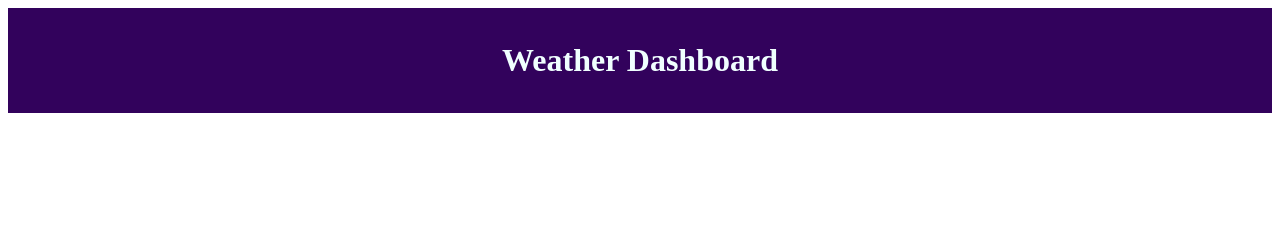
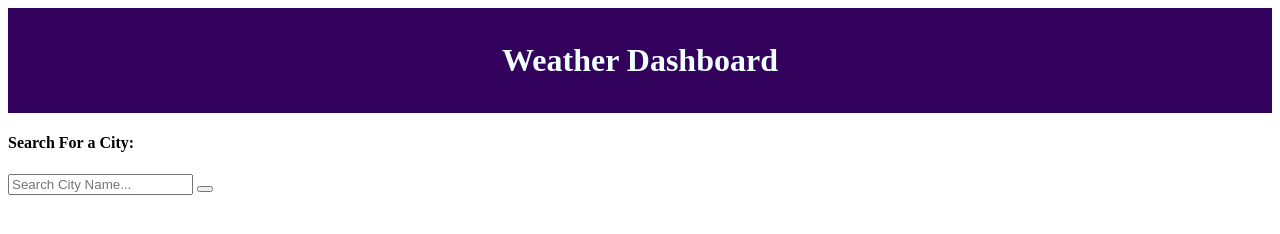
Before and after one commit to danialmahmoudi16/dmweatherdashboard, a plain HTML site: page index.html in a window 1280 px wide. Drawn offline with Linux system fonts and the light colour scheme.

Commit message:
Finalized the index html code to be tweaked through style CSS.

```diff
--- a/index.html
+++ b/index.html
@@ -12,5 +12,21 @@
         <h1>Weather Dashboard</h1>
     </header>
 
+    <div class="container">
+        <div class="row">
+            <h4>Search For a City:</h4>
+            <div class="form-inline">
+                <input type="text" id="searchresult" placeholder="Search City Name...">
+                <button class="btn btn-primary" id="searchbutton"></button>
+
+                <ul class="search-history"> </ul>
+
+                <div class="col-md-9">
+                    <div id="current-weather"></div>
+                    <div id="five-day-forecast"></div>
+                </div>
+            </div>
+        </div>
+    </div>
 </body>
 </html>
```
